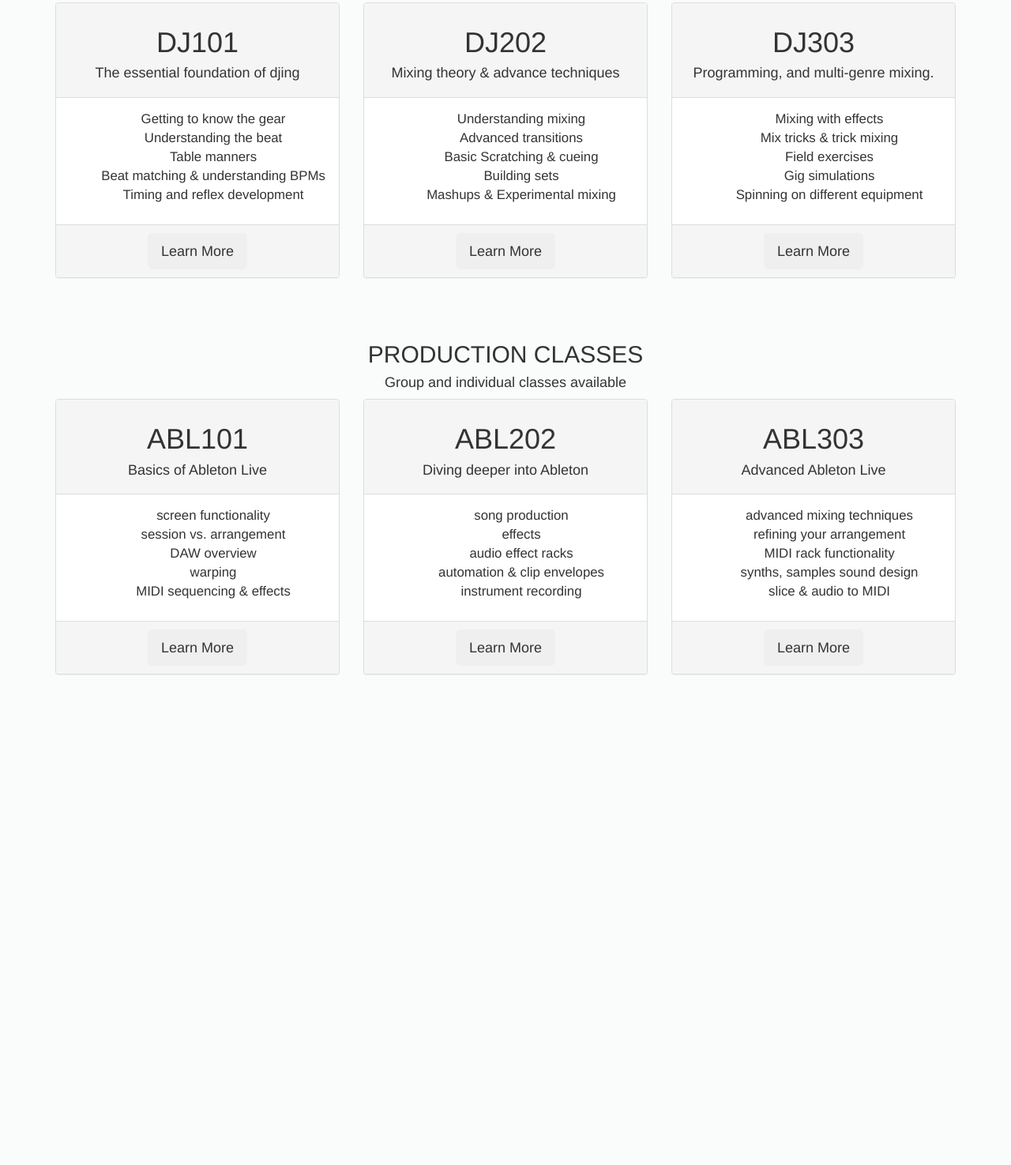
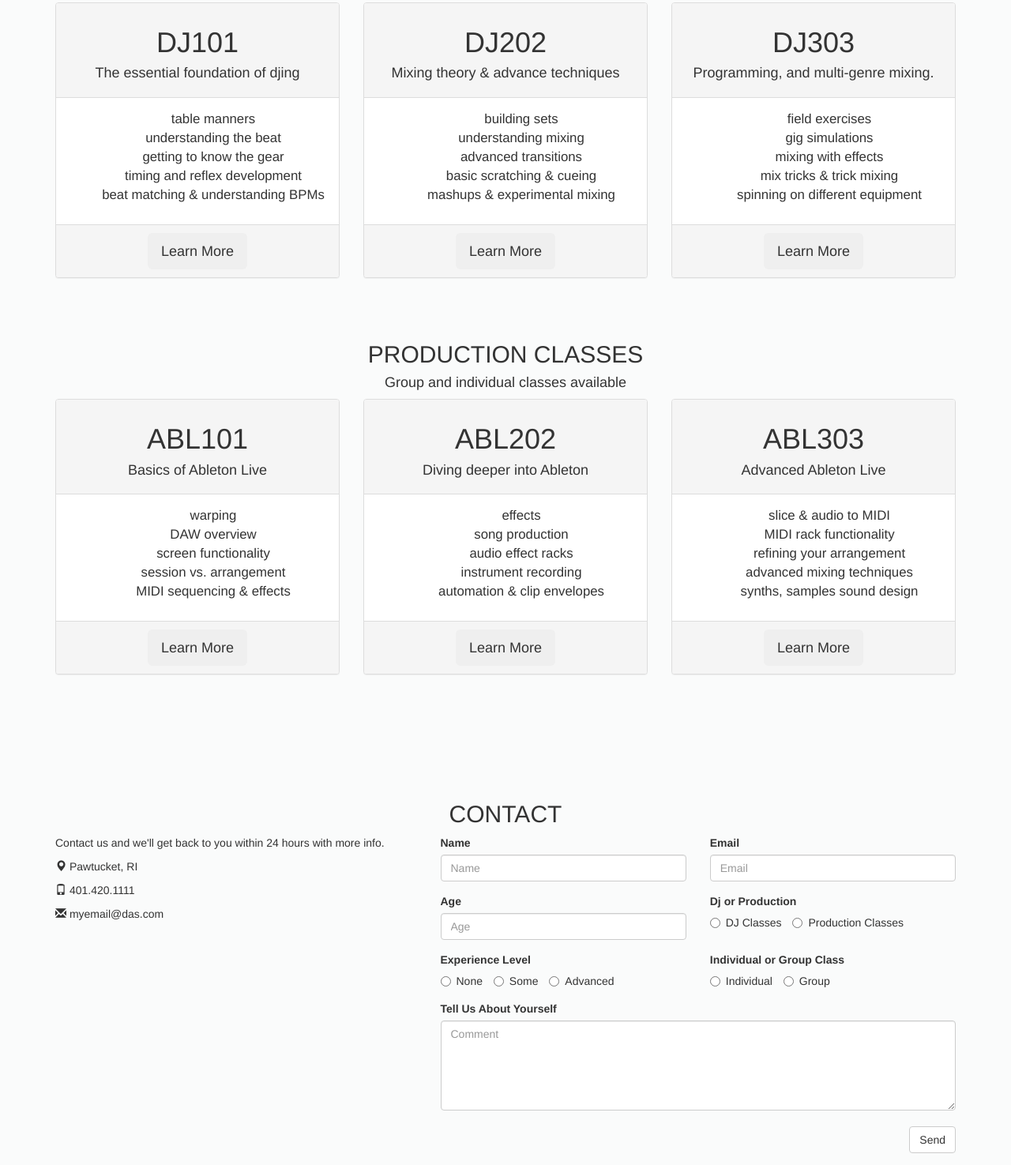
Before and after one commit to wiltrahan/landing_page_project4, a plain HTML site: page index.html in a window 1280 px wide. Shown: the part 900-2375 px from the top of the page at 79% size. Before the commit the page ends 1774 px from the top, so only its background shows below. Drawn offline with nearby package versions, Linux system fonts and the light colour scheme.

Commit message:
add contact section

```diff
--- a/css/styles.css
+++ b/css/styles.css
@@ -90,3 +90,8 @@
   list-style: none;
   font-size: 1.2em;
 }
+
+#contact {
+  margin-top: 120px;
+  margin-bottom: 120px;
+}
--- a/index.html
+++ b/index.html
@@ -23,7 +23,7 @@
           <ul class="nav navbar-nav">
             <li><a class="page-scroll" href="#">About</a></li>
             <li><a class="page-scroll" href="#services">Services</a></li>
-            <li><a class="page-scroll" href="#">Contact</a></li>
+            <li><a class="page-scroll" href="#contact">Contact</a></li>
           </ul>
         </div>
       </div>
@@ -57,11 +57,11 @@
             </div>
             <div class="panel-body">
               <ul class="class-list">
-                <li>Getting to know the gear</li>
-                <li>Understanding the beat</li>
-                <li>Table manners</li>
-                <li>Beat matching & understanding BPMs</li>
-                <li>Timing and reflex development</li>
+                <li>table manners</li>
+                <li>understanding the beat</li>
+                <li>getting to know the gear</li>
+                <li>timing and reflex development</li>
+                <li>beat matching & understanding BPMs</li>
               </ul>
             </div>
             <div class="panel-footer">
@@ -77,11 +77,11 @@
             </div>
             <div class="panel-body">
               <ul class="class-list">
-                <li>Understanding mixing</li>
-                <li>Advanced transitions</li>
-                <li>Basic Scratching & cueing</li>
-                <li>Building sets</li>
-                <li>Mashups & Experimental mixing</li>
+                <li>building sets</li>
+                <li>understanding mixing</li>
+                <li>advanced transitions</li>
+                <li>basic scratching & cueing</li>
+                <li>mashups & experimental mixing</li>
               </ul>
             </div>
             <div class="panel-footer">
@@ -97,11 +97,11 @@
             </div>
             <div class="panel-body">
               <ul class="class-list">
-                <li>Mixing with effects</li>
-                <li>Mix tricks & trick mixing</li>
-                <li>Field exercises</li>
-                <li>Gig simulations</li>
-                <li>Spinning on different equipment</li>
+                <li>field exercises</li>
+                <li>gig simulations</li>
+                <li>mixing with effects</li>
+                <li>mix tricks & trick mixing</li>
+                <li>spinning on different equipment</li>
               </ul>
             </div>
             <div class="panel-footer">
@@ -126,10 +126,10 @@
             </div>
             <div class="panel-body">
               <ul class="class-list">
+                <li>warping</li>
+                <li>DAW overview</li>
                 <li>screen functionality</li>
                 <li>session vs. arrangement</li>
-                <li>DAW overview</li>
-                <li>warping</li>
                 <li>MIDI sequencing & effects</li>
               </ul>
             </div>
@@ -146,11 +146,11 @@
             </div>
             <div class="panel-body">
               <ul class="class-list">
+                <li>effects</li>
                 <li>song production</li>
-                <li>effects</li>
                 <li>audio effect racks</li>
+                <li>instrument recording</li>
                 <li>automation & clip envelopes</li>
-                <li>instrument recording</li>
               </ul>
             </div>
             <div class="panel-footer">
@@ -166,15 +166,70 @@
             </div>
             <div class="panel-body">
               <ul class="class-list">
+                <li>slice & audio to MIDI</li>
+                <li>MIDI rack functionality</li>
+                <li>refining your arrangement</li>
                 <li>advanced mixing techniques</li>
-                <li>refining your arrangement</li>
-                <li>MIDI rack functionality</li>
                 <li>synths, samples sound design</li>
-                <li>slice & audio to MIDI</li>
               </ul>
             </div>
             <div class="panel-footer">
               <button class="btn btn-lg">Learn More</button>
+            </div>
+          </div>
+        </div>
+      </div>
+    </div>
+
+    <div class="container bg-grey" id="contact">
+      <h2 class="text-center">CONTACT</h2>
+      <div class="row">
+        <div class="col-sm-5">
+          <p>Contact us and we'll get back to you within 24 hours with more info.</p>
+          <p><span class="glyphicon glyphicon-map-marker"></span> Pawtucket, RI</p>
+          <p><span class="glyphicon glyphicon-phone"></span> 401.420.1111</p>
+          <p><span class="glyphicon glyphicon-envelope"></span> myemail@das.com</p>
+        </div>
+        <div class="col-sm-7">
+          <div class="row">
+            <div class="col-sm-6 form-group">
+              <label for="name">Name</label>
+              <input class="form-control" id="name" name="name" placeholder="Name" type="text" required>
+            </div>
+            <div class="col-sm-6 form-group">
+              <label for="email">Email</label>
+              <input class="form-control" id="email" name="email" placeholder="Email" type="email" required>
+            </div>
+          </div>
+          <div class="row">
+            <div class="col-sm-6 form-group">
+              <label for="age">Age</label>
+              <input class="form-control" id="age" name="age" placeholder="Age" type="number" required>
+            </div>
+            <div class="col-sm-6 form-group">
+              <label for="interest">Dj or Production</label><br>
+              <label class="radio-inline"><input type="radio" name="DJ">DJ Classes</label>
+              <label class="radio-inline"><input type="radio" name="Production">Production Classes</label>
+            </div>
+          </div>
+          <div class="row">
+            <div class="col-sm-6 form-group">
+              <label for="experience">Experience Level</label><br>
+              <label class="radio-inline"><input type="radio" name="none">None</label>
+              <label class="radio-inline"><input type="radio" name="some">Some</label>
+              <label class="radio-inline"><input type="radio" name="advanced">Advanced</label>
+            </div>
+            <div class="col-sm-6 form-group">
+            <label for="email">Individual or Group Class</label><br>
+              <label class="radio-inline"><input type="radio" name="individual">Individual</label>
+              <label class="radio-inline"><input type="radio" name="group">Group</label>
+            </div>
+          </div>
+          <label for="about-you">Tell Us About Yourself</label>
+          <textarea class="form-control" id="comments" name="comments" placeholder="Comment" rows="5"></textarea><br>
+          <div class="row">
+            <div class="col-sm-12 form-group">
+              <button class="btn btn-default pull-right" type="submit">Send</button>
             </div>
           </div>
         </div>
```
